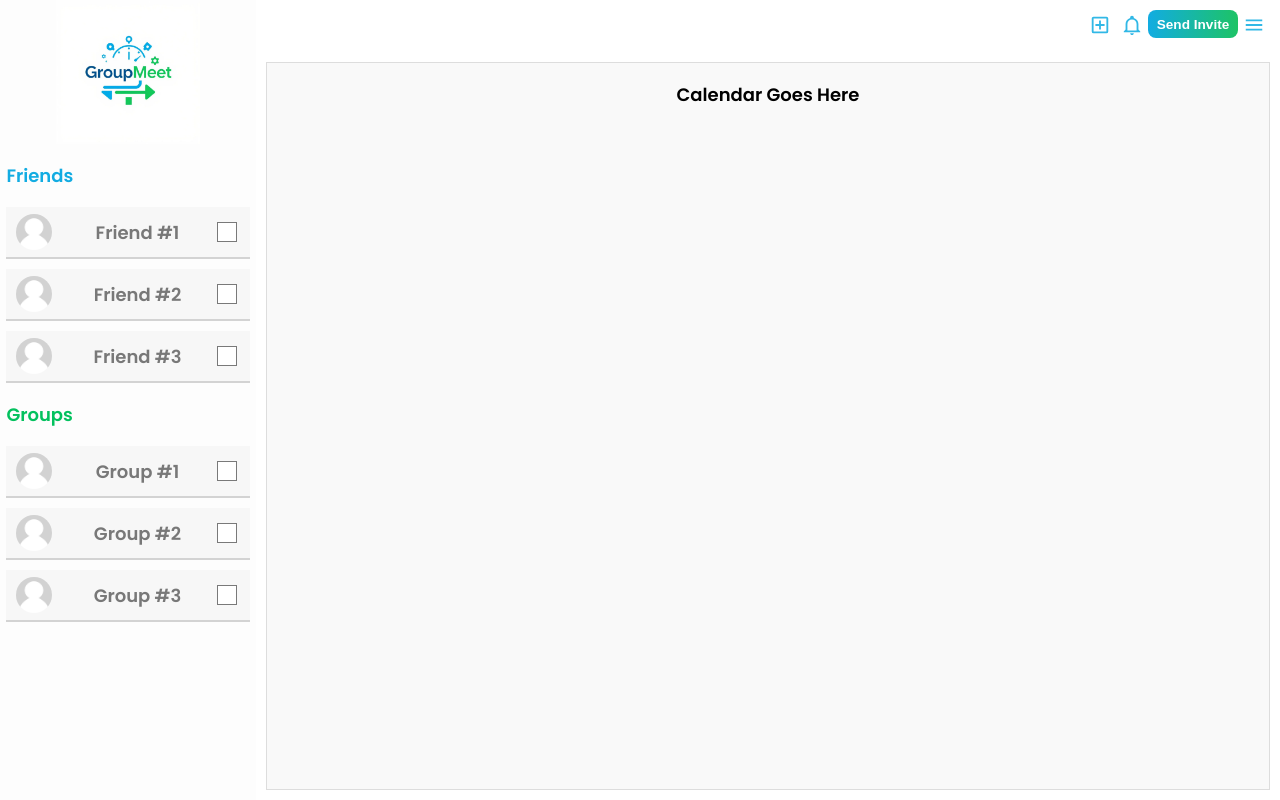
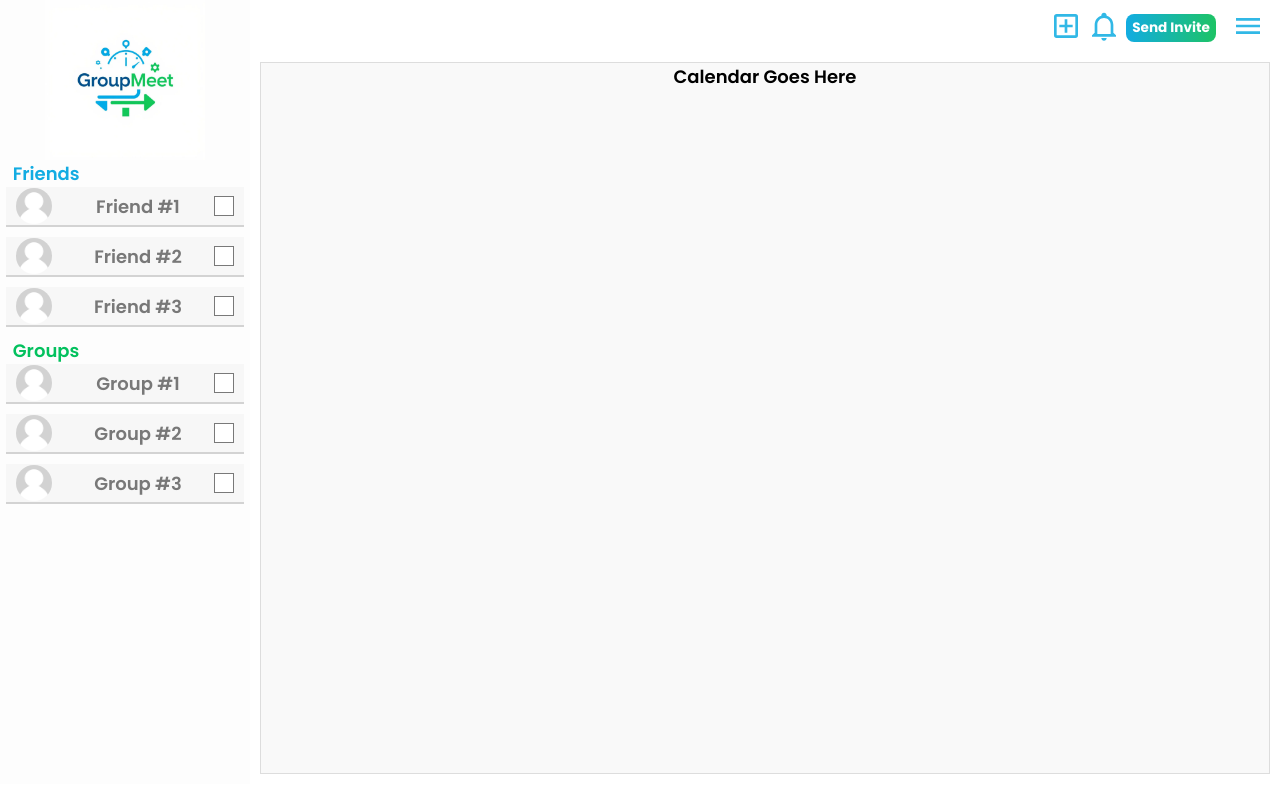
Before and after one commit to aggie-coding-club/GroupMeet, a React (Create React App) app in the folder frontend/: page / in a window 1280 px wide. Built offline with nearby package versions, Linux system fonts and the light colour scheme; the HTML template or start-up script is replaced by a standard one.

Commit message:
Used Tailwind to make Dashboard scale dynamically

```diff
--- a/frontend/package.json
+++ b/frontend/package.json
@@ -41,5 +41,8 @@
       "last 1 firefox version",
       "last 1 safari version"
     ]
+  },
+  "devDependencies": {
+    "tailwindcss": "^3.4.14"
   }
 }
--- a/frontend/src/App.css
+++ b/frontend/src/App.css
@@ -1,9 +1,12 @@
 @import url("https://fonts.googleapis.com/css2?family=Poppins:ital,wght@0,100;0,200;0,300;0,400;0,500;0,600;0,700;0,800;0,900;1,100;1,200;1,300;1,400;1,500;1,600;1,700;1,800;1,900&display=swap");
+@tailwind base;
+@tailwind components;
+@tailwind utilities;
+
 
 /* Container for the whole app */
-.app-container {
+.dashboard {
     display: flex;
-    height: 100vh;
     font-family: 'Poppins';
     font-weight: 600;
 }
@@ -22,6 +25,7 @@
     text-align: left;
     overflow-y: scroll;
 }
+
 
 ::-webkit-scrollbar {
     width: 5px;
@@ -43,7 +47,7 @@
 }
 
 /* Insert groupmeet logo here*/
-
+/*
     .friend-header,
     .group-header {
         margin-left: .5vw;
@@ -60,7 +64,6 @@
     height: auto;
     color: #03c15e;
 }
-
 .friend-list,
 .group-list {
     margin-right: .5vw;
@@ -77,7 +80,7 @@
     height: 30px;
     padding: 10px;
     background-color: #f7f7f7;
-}
+}*/
 
 .friend-item input[type="checkbox"],
 .group-item input[type="checkbox"] {
@@ -105,6 +108,7 @@
     transform: rotate(45deg);
 }
 
+/*
 .friend-avatar,
 .group-avatar {
     width: 36px;
@@ -125,27 +129,22 @@
 .group-item:hover {
     background-image: linear-gradient(to right, #12ACE2, #1DC365);
 }
-
 .friend-item:hover span,
 .group-item:hover span {
     color: #ffffff
 }
 
-.friends-list {
-    margin-bottom: 20px;
-}
-
-
-/* Main content area */
+*/
+/* Main content area
 .content {
     flex-grow: 1;
     display: flex;
     flex-direction: column;
     padding: 10px;
     position: relative;
-}
+}*/
 
-/* Top-right buttons */
+/* Top-right buttons
 .top-buttons {
     display: flex;
     justify-content: flex-end;
@@ -187,7 +186,7 @@
     transition: .3ss;
 }
 
-
+*/
 /* Placeholder for the calendar */
 .calendar {
     flex-grow: 1;
--- a/frontend/src/App.tsx
+++ b/frontend/src/App.tsx
@@ -1,18 +1,17 @@
 import React from 'react';
 import './App.css';
 import Icon from '@mdi/react';
-
-// Importing the images
+import Dashboard from './Dashboard';
 import profilePlaceholder from './Empty_Profile.png';
 import logo from './GroupMeet.webp';
 
 import { mdiPlusBoxOutline } from '@mdi/js';
 import { mdiBellOutline } from '@mdi/js';
 import { mdiMenu } from '@mdi/js';
-
 function App() {
     return (
-        <div className="app-container">
+        <Dashboard />
+        /*<div className="app-container">
 
             <div className="sidebar">
                 <img className="logo" src={logo} alt="Logo" />
@@ -76,6 +75,7 @@ function App() {
                 </div>
             </div>
         </div>
+        */
 
     );
 }
--- /dev/null
+++ b/frontend/src/Dashboard.tsx
@@ -0,0 +1,95 @@
+import React from 'react'
+import Icon from '@mdi/react';
+
+// Importing the images
+import profilePlaceholder from './Empty_Profile.png';
+import logo from './GroupMeet.webp';
+
+import { mdiPlusBoxOutline } from '@mdi/js';
+import { mdiBellOutline } from '@mdi/js';
+import { mdiMenu } from '@mdi/js';
+
+function Dashboard() {
+    return (
+
+        <div className="dashboard font-semibold h-[98vh]">
+            <style>
+                @import url("https://fonts.googleapis.com/css2?family=Poppins:ital,wght@0,100;0,200;0,300;0,400;0,500;0,600;0,700;0,800;0,900;1,100;1,200;1,300;1,400;1,500;1,600;1,700;1,800;1,900&display=swap");
+            </style>
+            <div className="hidden sm:block overflow-y-scroll w-[250px] bg-[#fdfdfd] text-left text-[18px]">
+                <img className="h-[20vmin] m-auto" src={logo} alt="Logo" />
+                <h3 className="ml-[1vw] text-[#13ace2]">Friends</h3>
+
+                <div className="mr-[0.5vw] ml-[0.5vw] text-[18px]">
+
+                    <label className="friend-item flex items-center mb-[10px] border-b-2 border-[#d3d3d3] justify-between h-[40px] p-[10px] bg-[#f7f7f7] hover:bg-gradient-to-r hover:from-[#12ACE2] hover:to-[#1DC365]">
+                        <img src={profilePlaceholder} alt="Friend #1" className="w-[36px] h-[36px] rounded-full mr-[10px] bg-[#d9d9d9]" />
+                        <span className="text-[18px] text-[#787878] text-center hover:text-white">Friend #1</span>
+                        <input type="checkbox" />
+                    </label>
+                    <label className="friend-item flex items-center mb-[10px] border-b-2 border-[#d3d3d3] justify-between h-[40px] p-[10px] bg-[#f7f7f7] hover:bg-gradient-to-r hover:from-[#12ACE2] hover:to-[#1DC365]">
+                        <img src={profilePlaceholder} alt="Friend #2" className="w-[36px] h-[36px] rounded-full mr-[10px] bg-[#d9d9d9]" />
+                        <span className="text-[18px] text-[#787878] text-center hover:text-white">Friend #2</span>
+                        <input type="checkbox" />
+                    </label>
+                    <label className="friend-item flex items-center mb-[10px] border-b-2 border-[#d3d3d3] justify-between h-[40px] p-[10px] bg-[#f7f7f7] hover:bg-gradient-to-r hover:from-[#12ACE2] hover:to-[#1DC365]">
+                        <img src={profilePlaceholder} alt="Friend #3" className="w-[36px] h-[36px] rounded-full mr-[10px] bg-[#d9d9d9]" />
+                        <span className="text-[18px] text-[#787878] text-center hover:text-white">Friend #3</span>
+                        <input type="checkbox" />
+                    </label>
+
+                </div>
+
+                <h3 className='group-header ml-[1vw] text-[#03c15e] relative h-auto'>Groups</h3>
+                <div className="mr-[0.5vw] ml-[0.5vw]">
+                    <label className="group-item flex items-center mb-[10px] border-b-2 border-[#d3d3d3] justify-between h-[40px] p-[10px] bg-[#f7f7f7] hover:bg-gradient-to-r hover:from-[#12ACE2] hover:to-[#1DC365]">
+                        <img src={profilePlaceholder} alt="Group #1" className="w-[36px] h-[36px] rounded-full mr-[10px] bg-[#d9d9d9]" />
+                        <span className="text-[18px] text-[#787878] text-center hover:text-white">Group #1</span>
+                        <input type="checkbox" />
+                    </label>
+                    <label className="group-item flex items-center mb-[10px] border-b-2 border-[#d3d3d3] justify-between h-[40px] p-[10px] bg-[#f7f7f7] hover:bg-gradient-to-r hover:from-[#12ACE2] hover:to-[#1DC365]">
+                        <img src={profilePlaceholder} alt="Group #2" className="w-[36px] h-[36px] rounded-full mr-[10px] bg-[#d9d9d9]" />
+                        <span className="text-[18px] text-[#787878] text-center hover:text-white">Group #2</span>
+                        <input type="checkbox" />
+                    </label>
+                    <label className="group-item flex items-center mb-[10px] border-b-2 border-[#d3d3d3] justify-between h-[40px] p-[10px] bg-[#f7f7f7] hover:bg-gradient-to-r hover:from-[#12ACE2] hover:to-[#1DC365]">
+                        <img src={profilePlaceholder} alt="Group #3" className="w-[36px] h-[36px] rounded-full mr-[10px] bg-[#d9d9d9]" />
+                        <span className="text-[18px] text-[#787878] text-center hover:text-white">Group #3</span>
+                        <input type="checkbox" />
+                    </label>
+                </div>
+            </div>
+
+            <div className="flex-grow flex flex-col p-[10px] relative">
+                <div className="flex mb-[20px] justify-end">
+                    <img className="block flex sm:hidden w-[20vmin] m-auto" src={logo} alt="Logo" />
+                    <div className='hidden sm:block'>
+                        <button className='bg-transparent border-none cursor-pointer w-[22px] h-[22px] text-[#31b8e6] mr-4'>
+                            <Icon className="bg-transparent border-transparent w-[32px] h-[32px] p-0" path={mdiPlusBoxOutline} />
+                        </button>
+                        <button className='bg-transparent border-none cursor-pointer w-[22px] h-[22px] text-[#31b8e6] mr-4'>
+                            <Icon className="bg-transparent border-transparent w-[32px] h-[32px] p-0" path={mdiBellOutline} />
+                        </button>
+                        <button className="text-[85%] font-bold text-center text-white bg-gradient-to-r from-[#12ACE2] to-[#1DC365] border-0 mr-4 cursor-pointer rounded-[8px] w-[90px] h-[28px] transition duration-300">Send Invite</button>
+                        <button className='bg-transparent border-none cursor-pointer w-[22px] h-[22px] text-[#31b8e6] mr-4'>
+                            <Icon className="bg-transparent border-transparent w-[32px] h-[32px] p-0" path={mdiMenu} />
+                        </button>
+                    </div>
+                </div>
+
+                <div className="block sm:hidden flex justify-end my-auto">
+                    <button className='font-bold text-center text-white bg-gradient-to-r from-[#12ACE2] to-[#1DC365] text-[18px] text-white rounded-[8px] pl-26px mr-4 w-[40vmin] h-[28px] mb-2 transition duration-300'>Friends & Groups</button>
+                    <button className='bg-transparent border-none cursor-pointer w-[22px] h-[22px] text-[#31b8e6] mr-4 mb-2'>
+                        <Icon className="bg-transparent border-transparent w-[32px] h-[32px]" path={mdiMenu} />
+                    </button>
+                </div>
+
+                <div className="calendar">
+                    <p>Calendar Goes Here</p>
+                </div>
+            </div>
+        </div>
+    )
+}
+
+export default Dashboard
--- /dev/null
+++ b/frontend/tailwind.config.js
@@ -0,0 +1,8 @@
+/** @type {import('tailwindcss').Config} */
+module.exports = {
+  content: ["./src/**/*.{js,jsx,ts,tsx}"],
+  theme: {
+    extend: {},
+  },
+  plugins: [],
+}
```
Also changed, not shown: 1 other file (tests, documents, lock files or other folders). Lines whose indentation alone changed are shown as unchanged.
